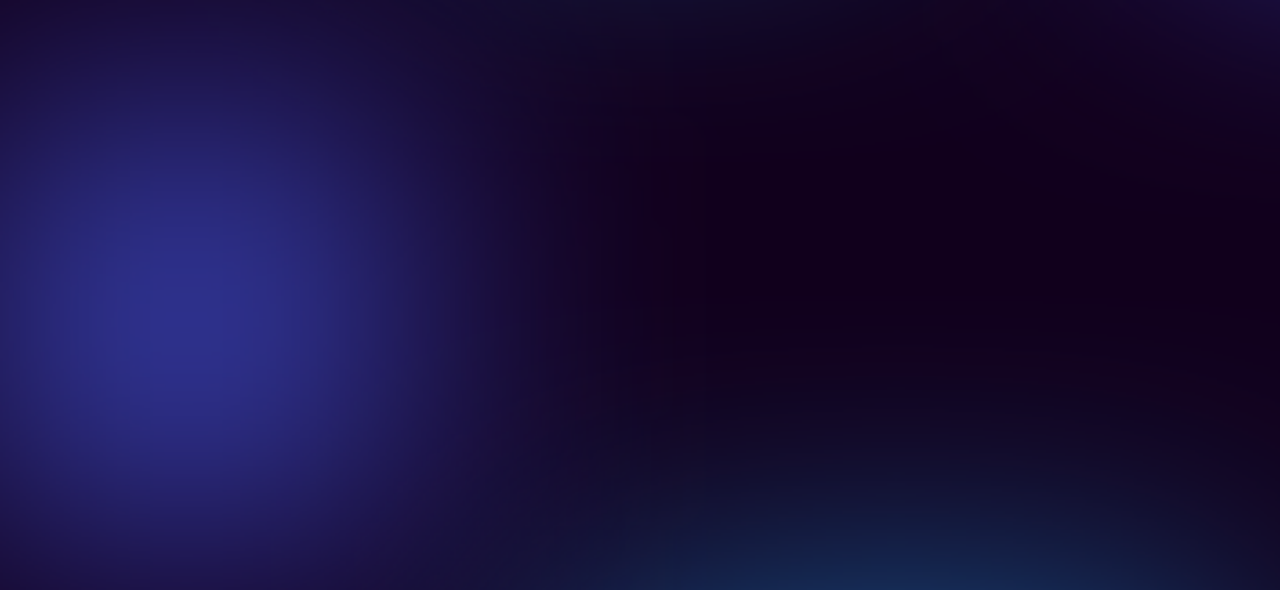
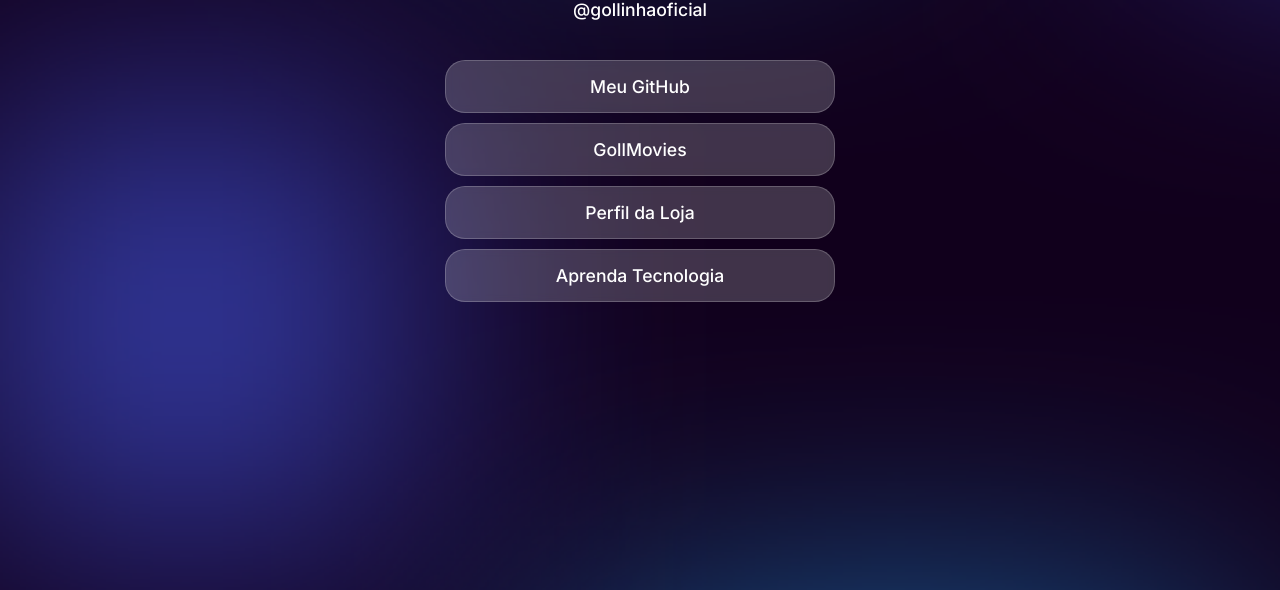
Before and after one commit to devalex16/forelinks, a plain HTML site: page index.html in a window 1280 px wide. Shown: the part 210-800 px from the top of the page. Drawn offline with Linux system fonts and the light colour scheme.

Commit message:
atualizado

```diff
--- a/index.html
+++ b/index.html
@@ -7,6 +7,17 @@
   <title>ForeLinks</title>
 </head>
 <body>
-
+  <main id="tela">
+  	<section id="profile">
+  		<img src="https://github.com/devalex16.png" alt="photo">
+  		<p>@gollinhaoficial</p>
+  	</section>
+    <ul>
+    	<li><a href="#" target="_blank">Meu GitHub</a>
+    	<li><a href="#" target="_blank">GollMovies</a>
+    	<li><a href="#" target="_blank">Perfil da Loja</a>
+    	<li><a href="#" target="_blank">Aprenda Tecnologia</a>
+    </ul>
+  </main>
 </body>
 </html>
--- a/style.css
+++ b/style.css
@@ -1,8 +1,79 @@
-html, body {
-  min-height: 100%;
-  min-width: 100%;
+@import url('https://fonts.googleapis.com/css2?family=Inter:wght@500&display=swap');
+
+:root {
+	--cor0: #FFFFFF;
+	--cor1: #11001C;
+	--font-normal: 'Inter', sans-serif;
+	--transparent: rgba(255, 255, 255, 0.2);
+}
+
+* {
+	padding: 0px;
+	margin: 0px;
+	font-family: var(--font-normal);
+	color: var(--cor0);
+	box-sizing: border-box;
+}
+
+body {
+	display: flex;
+  align-items: top;
+  justify-content: center;
+  height: 100vh;
+  background-color: var(--cor0);
   background-image: url(./assets/black.png);
   background-repeat: no-repeat;
   background-size: cover;
-  background-position: center center;
+  background-position: center;
 }
+
+#tela {
+	display: block;
+	width: 390px;
+}
+
+#profile {
+	text-align: center;
+	font-size: 1.1em;
+	font-weight: 500;
+	margin-bottom: 40px;
+}
+
+#profile > img {
+	width: 150px;
+	height: 150px;
+  object-fit: cover;
+  border-radius: 100px;
+  border: 2px solid var(--cor0);
+  margin-top: 50px;
+  margin-bottom: 5px;
+  box-shadow: 0px 0px 20px black;
+}
+
+ul {
+	list-style: none;
+	display: flex;
+	flex-direction: column;
+	gap: 10px;
+	font-size: 1.1em;
+}
+
+ul li > a {
+	display: flex;
+	align-items: center;
+	justify-content: center;
+	background: var(--transparent);
+	text-decoration: none;
+	border: 1px solid var(--transparent);
+	border-radius: 20px;
+	padding: 15px;
+	backdrop-filter: blur(4px);
+	-webkit-backdrop-filter: blur(4px);
+  transition: background, padding 0.2s;
+}
+
+ul li > a:hover {
+	background: rgba(255, 255, 255, 0.05);
+	border: 1.5px solid white;
+	padding: 20px;
+}
```
Also changed, not shown: assets/profile.jpg (added).
